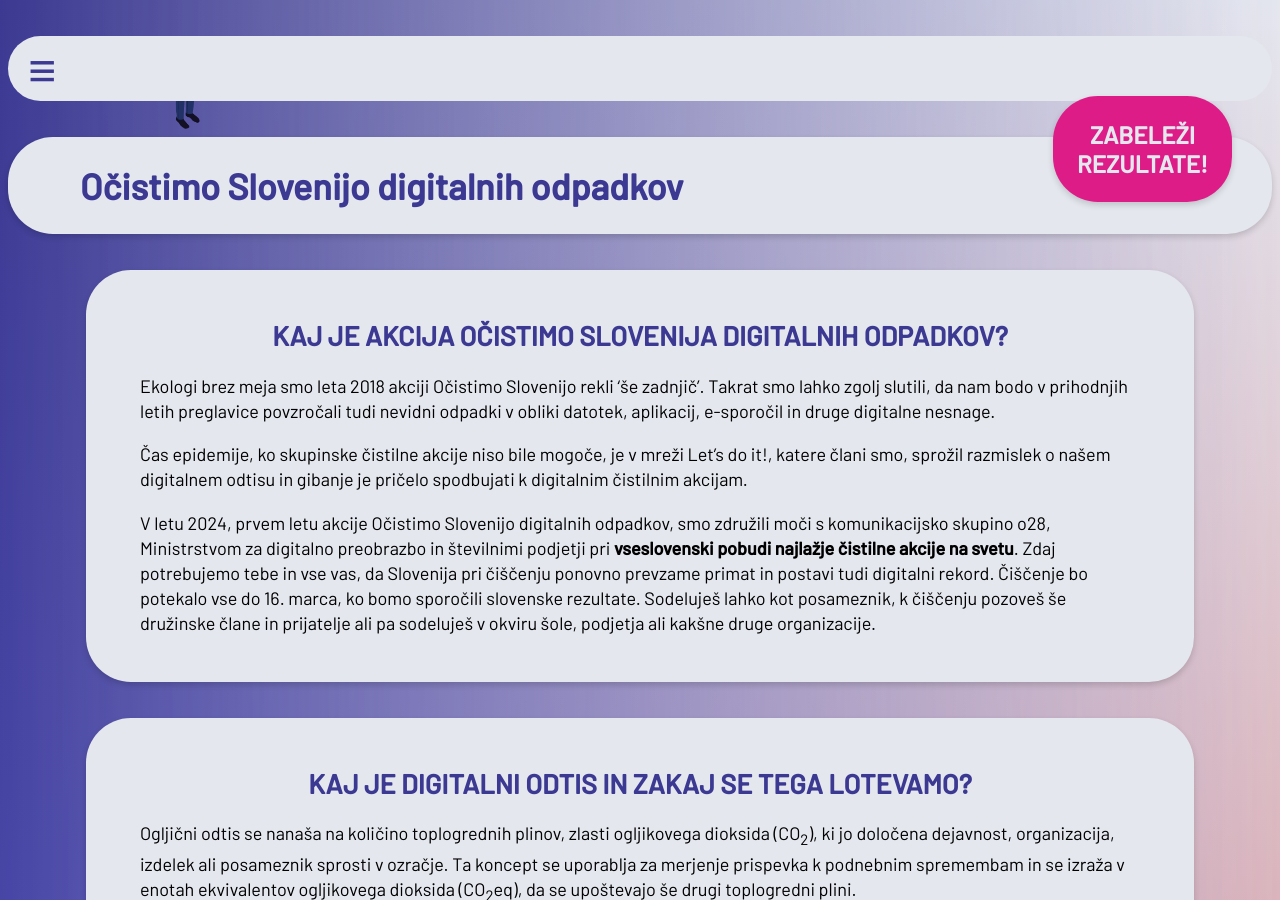
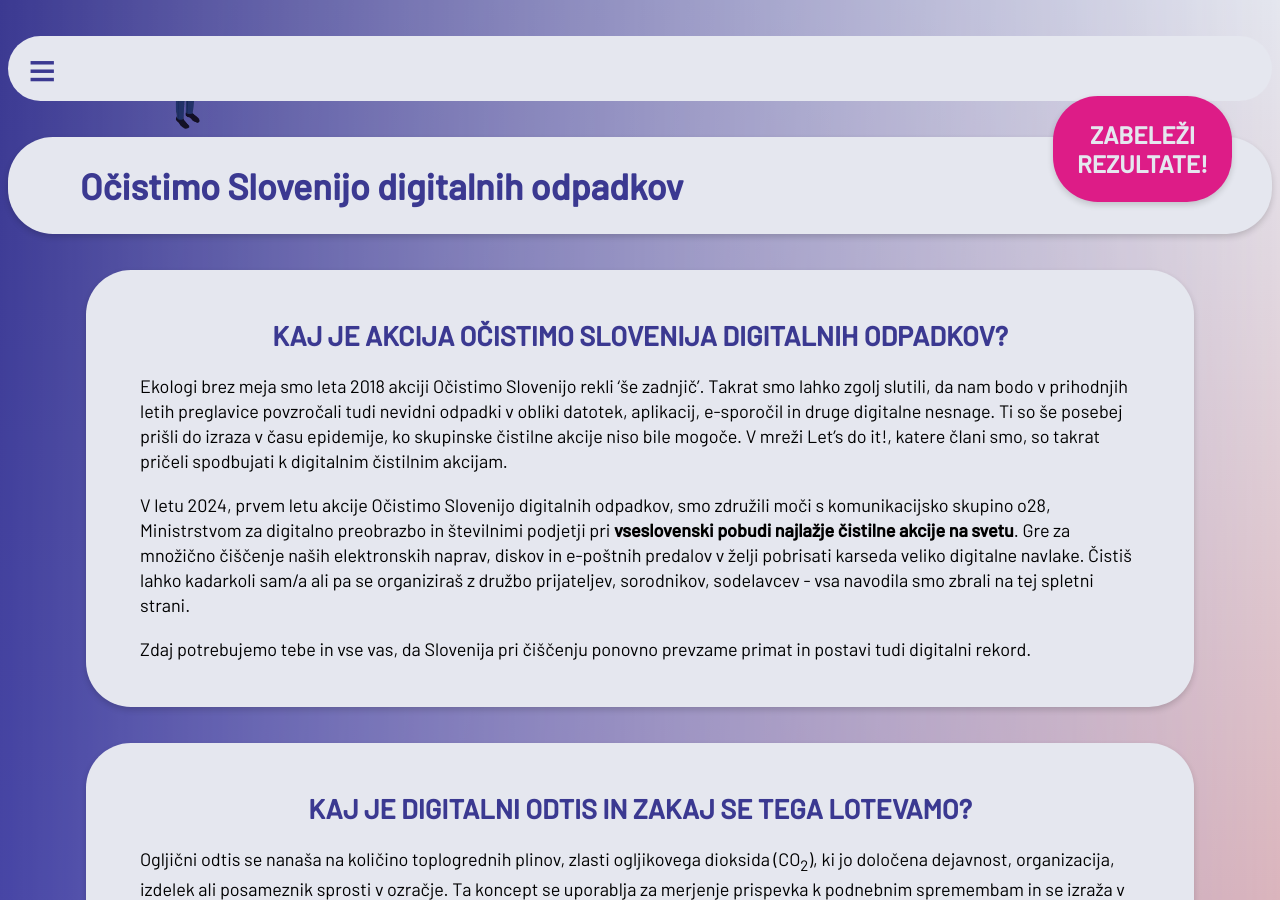
Before and after one commit to ewba/dcd-si, a Jekyll site: the page built from o-akciji.md, in a window 1280 px wide and 900 px high. Built offline with Jekyll 4.4.1, drawn with Linux system fonts in a browser that asks for light colours.

Commit message:
Update o-akciji.md

```diff
--- a/o-akciji.md
+++ b/o-akciji.md
@@ -6,11 +6,12 @@ css: carousel.css
 
 <div class="block" markdown="1">
 ## Kaj je akcija Očistimo Slovenija digitalnih odpadkov?
-Ekologi brez meja smo leta 2018 akciji Očistimo Slovenijo rekli ‘še zadnjič’. Takrat smo lahko zgolj slutili, da nam bodo v prihodnjih letih preglavice povzročali tudi nevidni odpadki v obliki datotek, aplikacij, e-sporočil in druge digitalne nesnage.
 
-Čas epidemije, ko skupinske čistilne akcije niso bile mogoče, je v mreži Let’s do it!, katere člani smo, sprožil razmislek o našem digitalnem odtisu in gibanje je pričelo spodbujati k digitalnim čistilnim akcijam.
+Ekologi brez meja smo leta 2018 akciji Očistimo Slovenijo rekli ‘še zadnjič’. Takrat smo lahko zgolj slutili, da nam bodo v prihodnjih letih preglavice povzročali tudi nevidni odpadki v obliki datotek, aplikacij, e-sporočil in druge digitalne nesnage. Ti so še posebej prišli do izraza v času epidemije, ko skupinske čistilne akcije niso bile mogoče. V mreži Let’s do it!, katere člani smo, so takrat pričeli spodbujati k digitalnim čistilnim akcijam.
 
-V letu 2024, prvem letu akcije Očistimo Slovenijo digitalnih odpadkov, smo združili moči s komunikacijsko skupino o28, Ministrstvom za digitalno preobrazbo in številnimi podjetji pri **vseslovenski pobudi najlažje čistilne akcije na svetu**. Zdaj potrebujemo tebe in vse vas, da Slovenija pri čiščenju ponovno prevzame primat in postavi tudi digitalni rekord. Čiščenje bo potekalo vse do 16. marca, ko bomo sporočili slovenske rezultate. Sodeluješ lahko kot posameznik, k čiščenju pozoveš še družinske člane in prijatelje ali pa sodeluješ v okviru šole, podjetja ali kakšne druge organizacije.
+V letu 2024, prvem letu akcije Očistimo Slovenijo digitalnih odpadkov, smo združili moči s komunikacijsko skupino o28, Ministrstvom za digitalno preobrazbo in številnimi podjetji pri **vseslovenski pobudi najlažje čistilne akcije na svetu**. Gre za množično čiščenje naših elektronskih naprav, diskov in e-poštnih predalov v želji pobrisati karseda veliko digitalne navlake. Čistiš lahko kadarkoli sam/a ali pa se organiziraš z družbo prijateljev, sorodnikov, sodelavcev - vsa navodila smo zbrali na tej spletni strani.
+
+Zdaj potrebujemo tebe in vse vas, da Slovenija pri čiščenju ponovno prevzame primat in postavi tudi digitalni rekord.
 </div>
 
 <div class="block" markdown="1">
```
